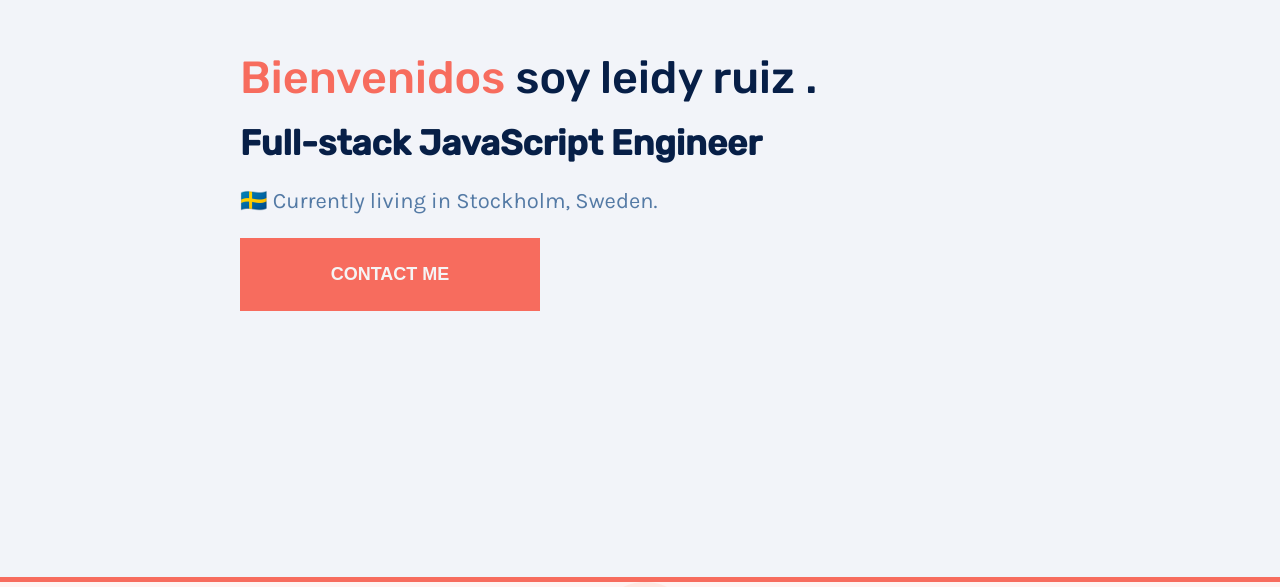
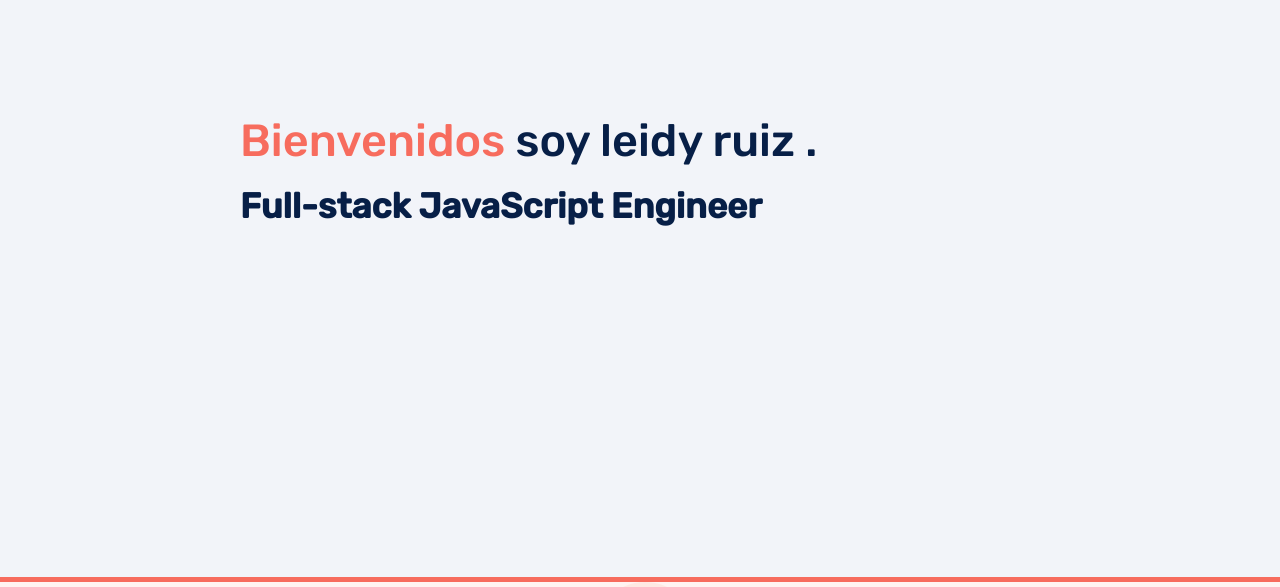
Before and after one commit to lady456/portafolio, a website built with Parcel: page index.html in a window 1280 px wide. Shown: the part 213-800 px from the top of the page. Built offline with nearby package versions, Linux system fonts and the light colour scheme; files whose address does not match are found by name.

Commit message:
Update index.html

```diff
--- a/index.html
+++ b/index.html
@@ -16,13 +16,6 @@
 				  <span>Bienvenidos</span> soy leidy ruiz .</br>
 				  <strong>Full-stack JavaScript Engineer</strong>
 				</h1>
-				<p>
-					🇸🇪 Currently living in Stockholm, Sweden.
-				</p>
-
-				<button>Contact me</button>
-			  </div>
-		  </div>
 
       </header>
       <article class="section biography">
```
